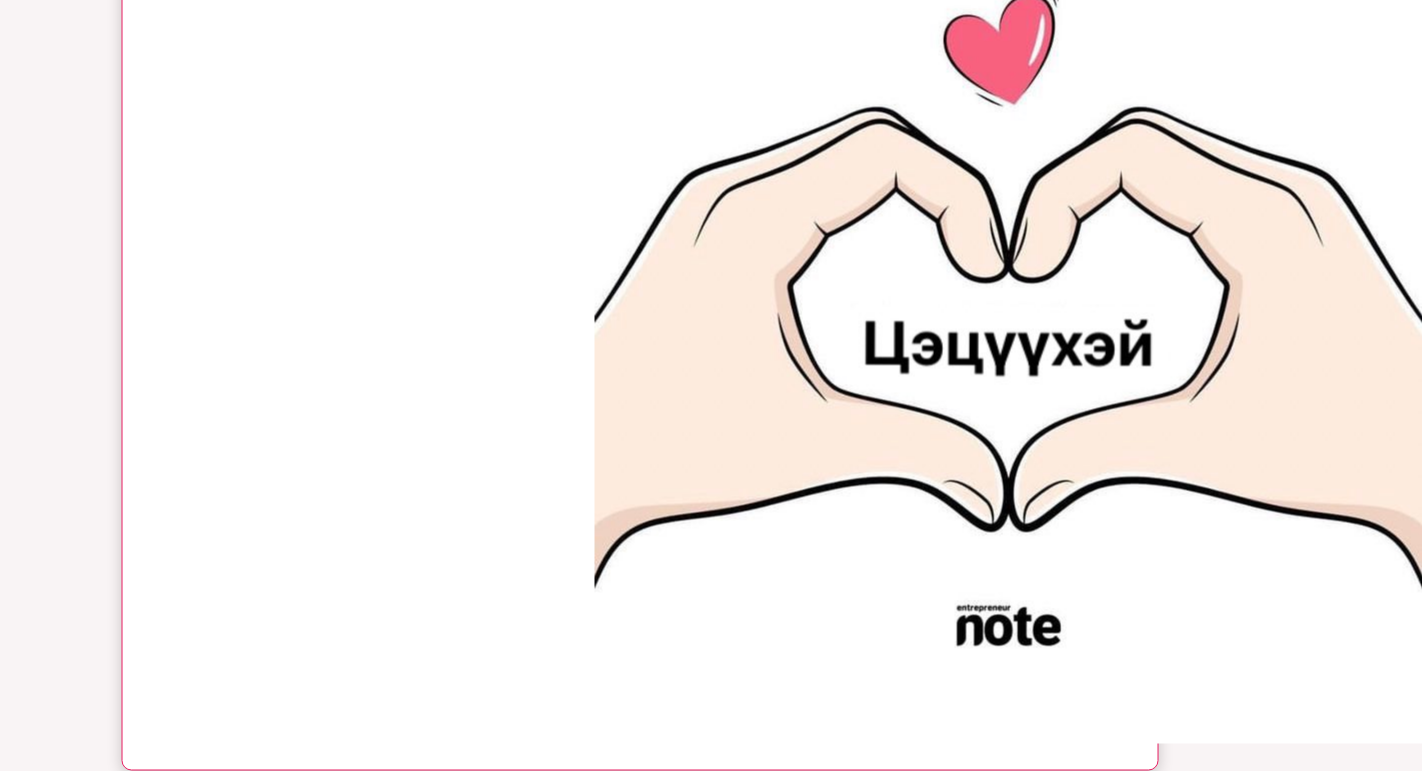
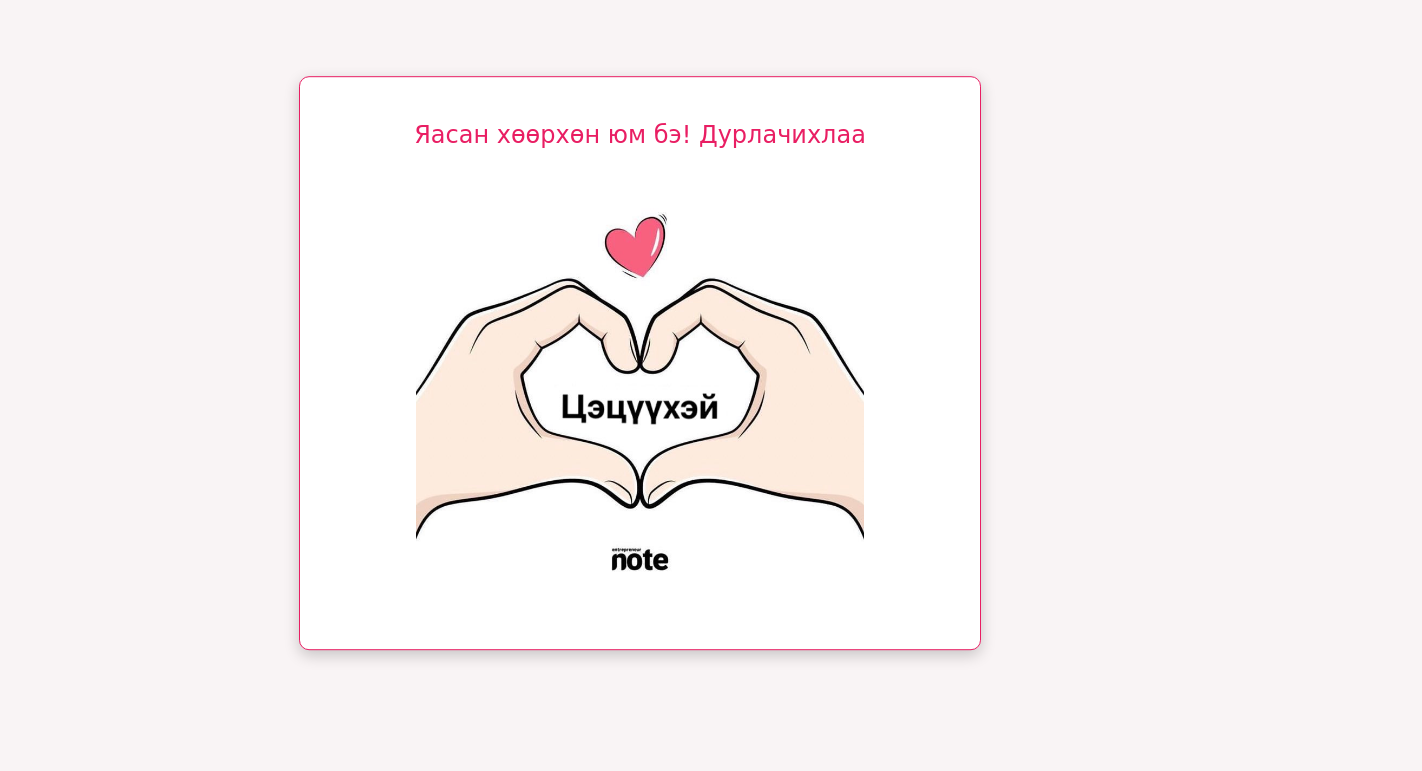
Before and after one commit to Batka-1216/Bayrtsetseg0304, a plain HTML site: page index.html in a window 1280 px wide. Both pictures are taken after a click on the button "Тийм ээ". Shown: the part 117-888 px from the top of the page, 1422 px wide, since content can reach past the window. After the commit the page ends 800 px from the top, so only its background shows below. Drawn offline with Linux system fonts and the light colour scheme.

Commit message:
bur huurhun

```diff
--- a/style/style.css
+++ b/style/style.css
@@ -78,6 +78,7 @@ button:hover {
 
 .popup {
     display: none;
+    flex-direction: column;
     background-color: #fff;
     border: 1px solid #e91e63;
     /* Romantic color for the border */
@@ -92,7 +93,9 @@ button:hover {
     font-family: 'Dancing Script', cursive;
     font-size: 24px;
     color: #e91e63;
-    margin-top: 3rem;
+    margin-top: 5rem;
+    width: 50%;
+    height: max-content;
     /* Romantic color for the popup text */
     /* height: max-content; */
 }
@@ -106,9 +109,15 @@ button:hover {
 }
 
 .thank-img-container{
-        width: 50%;
-        height: 50%;
+        width: 70%;
+        height: 70%;
+        margin: auto;
     }
+.thank-img{
+    width: 100%;
+    height: 100%;
+    margin: auto;
+}
 @keyframes fadeIn {
     from {
         opacity: 0;
```
